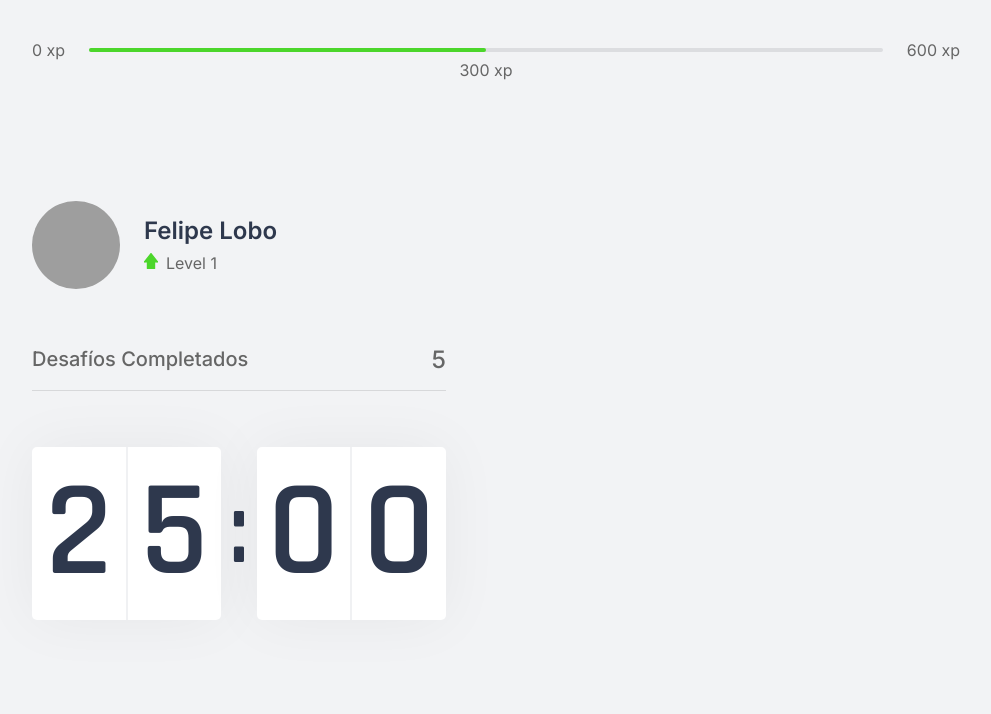
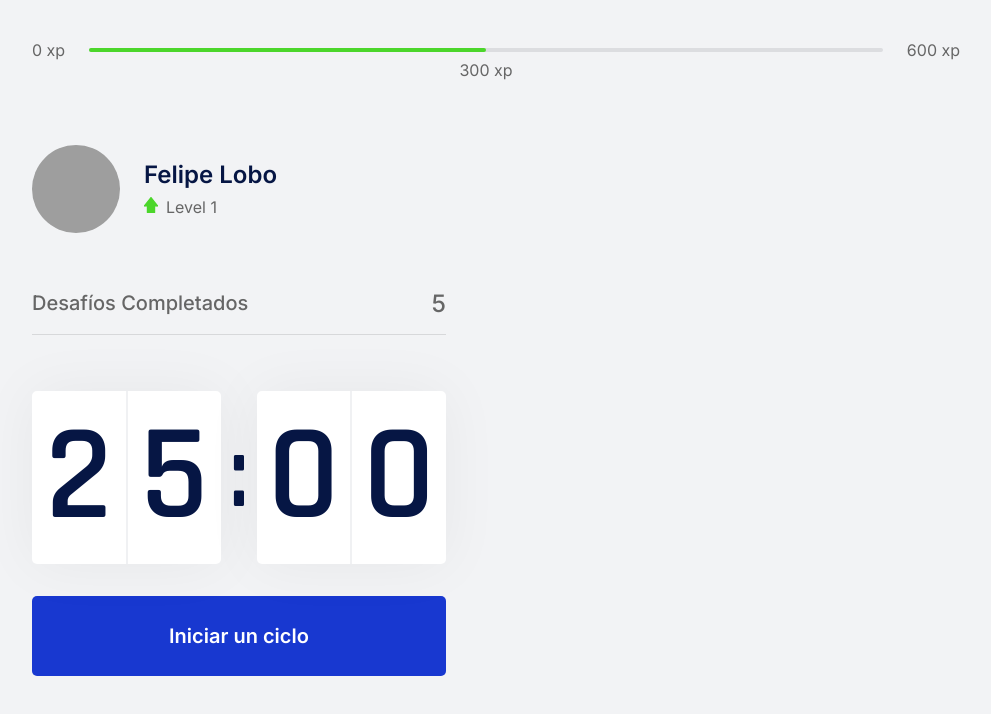
Before and after one commit to Bythesea-Digital/getup-next, a Next.js app: page / in a window 1280 px wide. Shown: the top 714 px of the page, without its empty margins (144-1135 px from the left). Built offline with nearby package versions, Linux system fonts and the light colour scheme; grey boxes are pictures that could not be loaded.

Commit message:
Add countdown functionality

```diff
--- a/src/components/Countdown.tsx
+++ b/src/components/Countdown.tsx
@@ -1,16 +1,54 @@
 import styles from '../styles/components/Countdown.module.css';
+import { useEffect, useState } from 'react';
+
 export function Countdown() {
+  const POMODORO_TIME_SECONDS = 25 * 60;
+  const [time, setTime] = useState(POMODORO_TIME_SECONDS);
+  const [active, setActive] = useState(false);
+
+  const minutes = Math.floor(time / 60);
+  const seconds = time % 60;
+
+  const [minuteLeft, minuteRight] = String(minutes)
+    .padStart(2, '0')
+    .split('');
+  const [secondLeft, secondRight] = String(seconds)
+    .padStart(2, '0')
+    .split('');
+
+  useEffect(() => {
+    if (active && time > 0) {
+      setTimeout(() => {
+        setTime(time - 1);
+      }, 1000);
+    }
+  }, [active, time]);
+
+  function startCountdown() {
+    setActive(!active);
+  }
+
   return (
-    <div className={styles.countdownContainer}>
-      <div>
-        <span>2</span>
-        <span>5</span>
+    <div>
+      <div className={styles.countdownContainer}>
+        <div>
+          <span>{minuteLeft}</span>
+          <span>{minuteRight}</span>
+        </div>
+        <span>:</span>
+        <div>
+          <span>{secondLeft}</span>
+          <span>{secondRight}</span>
+        </div>
       </div>
-      <span>:</span>
-      <div>
-        <span>0</span>
-        <span>0</span>
-      </div>
+
+      <button
+        onClick={startCountdown}
+        type="button"
+        className={styles.countdownButton}
+      >
+        {active ? 'Pausar el ciclo' : 'Iniciar un ciclo'}
+      </button>
     </div>
   );
 }
--- a/src/styles/components/Countdown.module.css
+++ b/src/styles/components/Countdown.module.css
@@ -35,3 +35,27 @@
     font-size: 6.25rem;
     margin: 0 0.5rem;
 }
+
+.countdownButton{
+    width: 100%;
+    height: 5rem;
+
+    margin-top: 2rem;
+
+    display: flex;
+    align-items: center;
+    justify-content: center;
+    border: 0;
+    border-radius: 5px;
+
+    background: var(--blue);
+    color: var(--white);
+
+    font-size: 1.25rem;
+    font-weight: 600;
+
+    transition: all 0.2s;
+}
+.countdownButton:hover{
+    background: var(--blue-dark);
+}
--- a/src/styles/global.css
+++ b/src/styles/global.css
@@ -9,11 +9,11 @@
     --gray-line: #dcdde0;
     --text: #666666;
     --text-highlight: #b3b9ff;
-    --title: #2e384d;
+    --title: #061644;
     --red: #e83f5b;
     --green: #4cd62b;
-    --blue: #5965e0;
-    --blue-dark: #4953b8;
+    --blue: #1838d0;
+    --blue-dark: #061644;
     --blue-twitter: #2aa9e0;
 }
 
```
